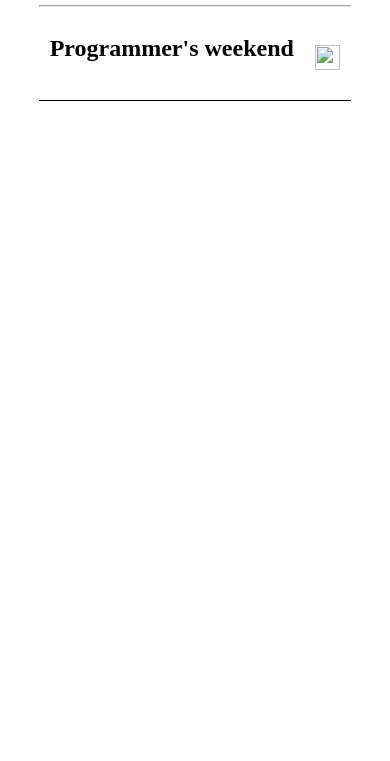
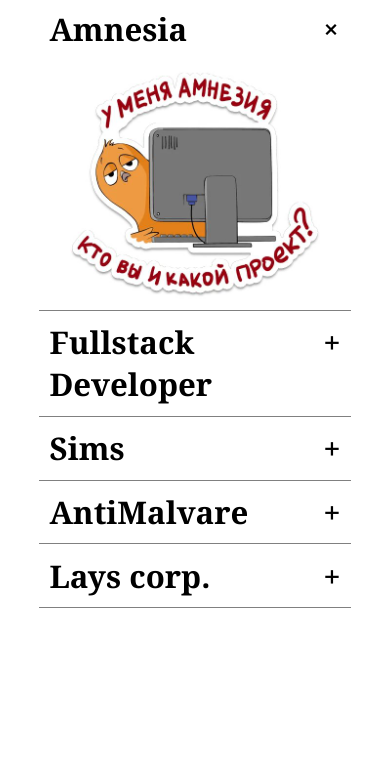
Before and after one commit to vadim-project/cssBayan, a plain HTML site: page cssbayan/index.html in a window 390 px wide. Shown: the part 83-844 px from the top of the page. Drawn offline with Linux system fonts and the light colour scheme.

Commit message:
feat: complete css bayan task.

```diff
--- a/cssbayan/index.html
+++ b/cssbayan/index.html
@@ -17,18 +17,64 @@
         </header>
         <main>
             <div class="memes-container">
+                <!-- 1 -->
                 <div class="meme">
-                    <input type="checkbox" id="1">
-                    <label class="asd" for="1">
-                        <h2>Programmer's weekend</h2>
-                        <div class="meme-image-container">
-                            <img src="images/9.jpg" alt="">
-                        </div>
+                    <input type="radio" id="1" name="radiobtn" checked>
+                    <div class="meme-header">
+                        <label class="title" for="1">Amnesia</label>
+                        <label class="plus" for="1">+</label>
+                    </div>
+                    <label for="1" class="meme-image-container">
+                        <img src="images/9.jpg" alt="">
                     </label>
-                    <img class="plus" src="images/1491254405-plusaddmoredetail_82972.png" alt="">
+                </div>
+                <!-- 2 -->
+                <div class="meme">
+                    <input type="radio" id="2" name="radiobtn">
+                    <div class="meme-header">
+                        <label class="title" for="2">Fullstack Developer</label>
+                        <label class="plus" for="2">+</label>
+                    </div>
+                    <label for="2" class="meme-image-container">
+                        <img src="images/fullstackmeme.webp" alt="">
+                    </label>
+                </div>
+                <!-- 3 -->
+                <div class="meme">
+                    <input type="radio" id="3" name="radiobtn">
+                    <div class="meme-header">
+                        <label class="title" for="3">Sims</label>
+                        <label class="plus" for="3">+</label>
+                    </div>
+                    <label for="3" class="meme-image-container">
+                        <img src="images/simsmeme.jpg" alt="">
+                    </label>
+                </div>
+                <!-- 4 -->
+                <div class="meme">
+                    <input type="radio" id="4" name="radiobtn">
+                    <div class="meme-header">
+                        <label class="title" for="4">AntiMalvare</label>
+                        <label class="plus" for="4">+</label>
+                    </div>
+                    <label for="4" class="meme-image-container">
+                        <img src="images/antivirusmeme.webp" alt="">
+                    </label>
+                </div>
+                <!-- 5 -->
+                <div class="meme">
+                    <input type="radio" id="5" name="radiobtn">
+                    <div class="meme-header">
+                        <label class="title" for="5">Lays corp.</label>
+                        <label class="plus" for="5">+</label>
+                    </div>
+                    <label for="5" class="meme-image-container">
+                        <img src="images/laysmeme.webp" alt="">
+                    </label>
                 </div>
             </div>
         </main>
     </div>
 </body>
+
 </html>
--- a/cssbayan/style/style.css
+++ b/cssbayan/style/style.css
@@ -1,5 +1,18 @@
-html {
-    scroll-behavior: smooth;
+* {
+    padding: 0;
+    margin: 0;
+    box-sizing: border-box;
+    transition: 0.5s;
+    color: rgb(24, 111, 199);
+    font-family: Georgia, 'Times New Roman', Times, serif;
+}
+
+body {
+    overflow-y: scroll;
+}
+
+input {
+    display: none;
 }
 
 .container {
@@ -10,52 +23,142 @@
     height: 100%;
 }
 
-.header {
-    width: 100%;
+h1 {
+    color: black;
+    margin-top: 1rem;
+    margin-bottom: 1rem;
+}
+
+.memes-container {
+    display: flex;
+    flex-direction: column;
     align-items: center;
+    justify-content: center;
+}
+
+.memes-container * {
+    cursor: pointer;
 }
 
 .meme {
+    width: 100%;
     display: flex;
-    flex-direction: row;
-    justify-content: space-around;
-    align-items: center;
-    border-bottom: 1px solid black;
+    flex-direction: column;
+    border-bottom: 1px solid gray;
 }
 
 .plus {
-    width: 25px;
-    height: 25px;
+    opacity: 0;
 }
 
-input {
-    position: absolute;
-    opacity: 0;
-    z-index: -1;
+.meme-header {
+    display: flex;
+    flex-direction: row;
+    padding: 0.5rem;
+}
+
+.title {
+    width: 100%;
+
+}
+
+.mem-label {
+    width: 100%;
+}
+
+.meme-header * {
+    font-size: 1.5rem;
+    font-weight: 700;
 }
 
 .meme-image-container {
-    text-align: center;
+    display: flex;
+    align-items: center;
+    justify-content: center;
+    width: 100%;
 }
 
 .meme-image-container img {
-    width: 0px;
-    height: 0px;
+    width: 0%;
+    height: 0%;
 }
 
-.meme:hover > .asd > .meme-image-container > img {
-    transition: 0.3s;
-    width: 60vw;
-    height: 60vh;
+.meme:hover>.meme-image-container>img {
+    width: 50%;
+    height: 50%;
+    color: black;
 }
 
-.meme:hover > img {
-    transition: 0.5s linear;
+.meme:hover>.meme-header>.plus {
+    rotate: 45deg;
+    color: black;
+}
+
+input:checked~.meme-image-container>img {
+    width: 50%;
+    height: 50%;
+    color: black;
+}
+
+input:checked~.meme-header>.title,
+input:checked~.meme-header>.plus {
+    color: black;
+}
+
+.memes-container:hover * {
+    color: black;
+}
+
+.memes-container:hover>.meme>.meme-header>.plus {
+    opacity: 1;
+}
+
+input:checked~.meme-header>.plus {
     rotate: 45deg;
 }
 
-input:checked ~ .asd > .meme-image-container > img {
-    transition: 0.5s;
-    width: 60vw;
-    height: 60vh;
+@media (max-width:820px) {
+    * {
+        font-size: 1.3rem;
+        color: black;
+    }
+
+    .plus {
+        opacity: 1;
+    }
+
+    .meme:hover>.meme-image-container>img {
+        width: 80%;
+        height: 80%;
+        color: black;
+    }
+
+    input:checked~.meme-image-container>img {
+        width: 80%;
+        height: 80%;
+        color: black;
+    }
 }
+
+@media (max-width:320px) {
+    * {
+        font-size: 1.4rem;
+        color: black;
+    }
+
+    .container {
+        width: 100%;
+    }
+
+    .meme:hover > .meme-image-container > img {
+        width: 100%;
+        height: 100%;
+        color: black;
+    }
+
+    input:checked ~ .meme-image-container > img {
+        width: 100%;
+        height: 100%;
+        color: black;
+    }
+}
```
